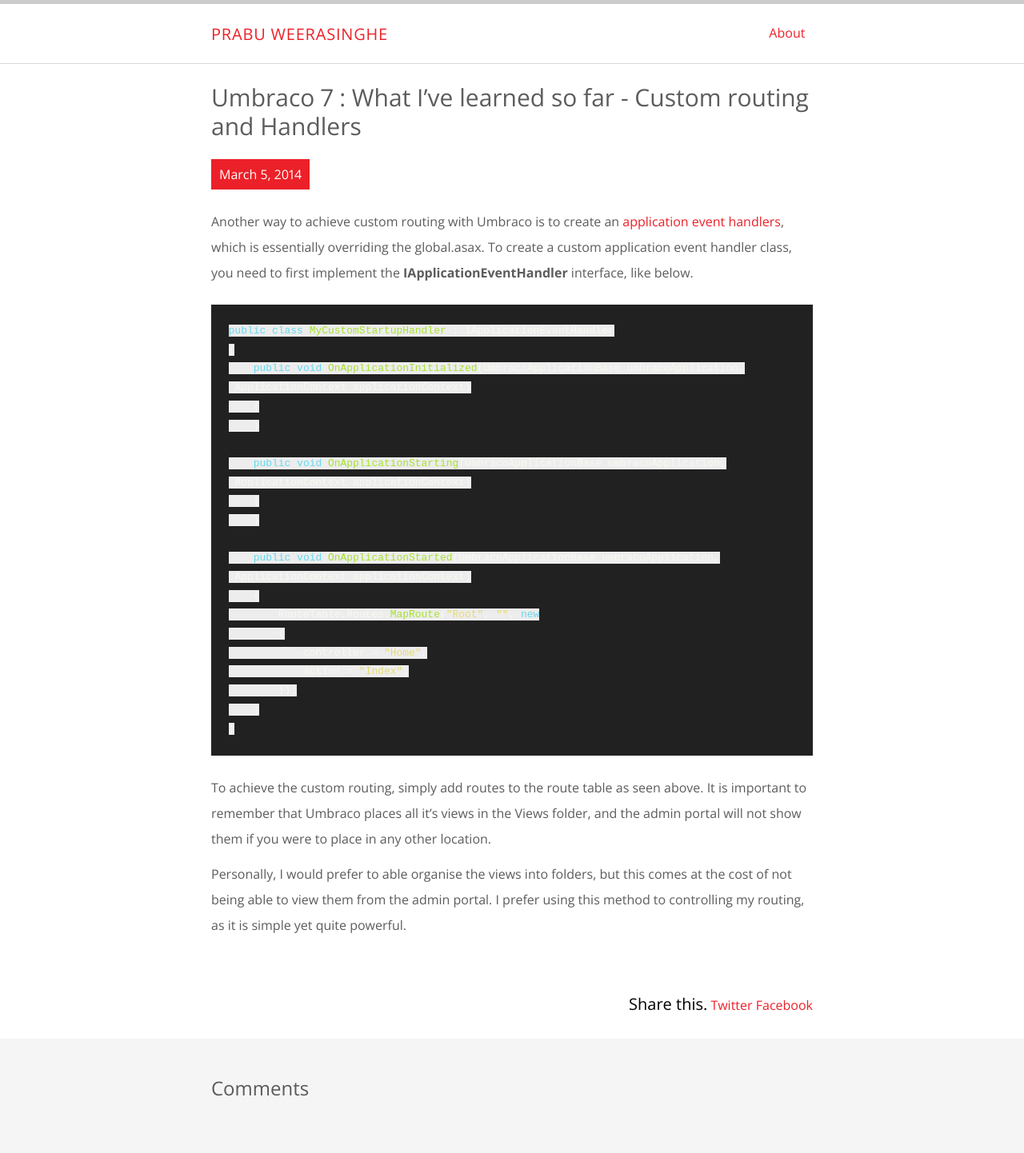
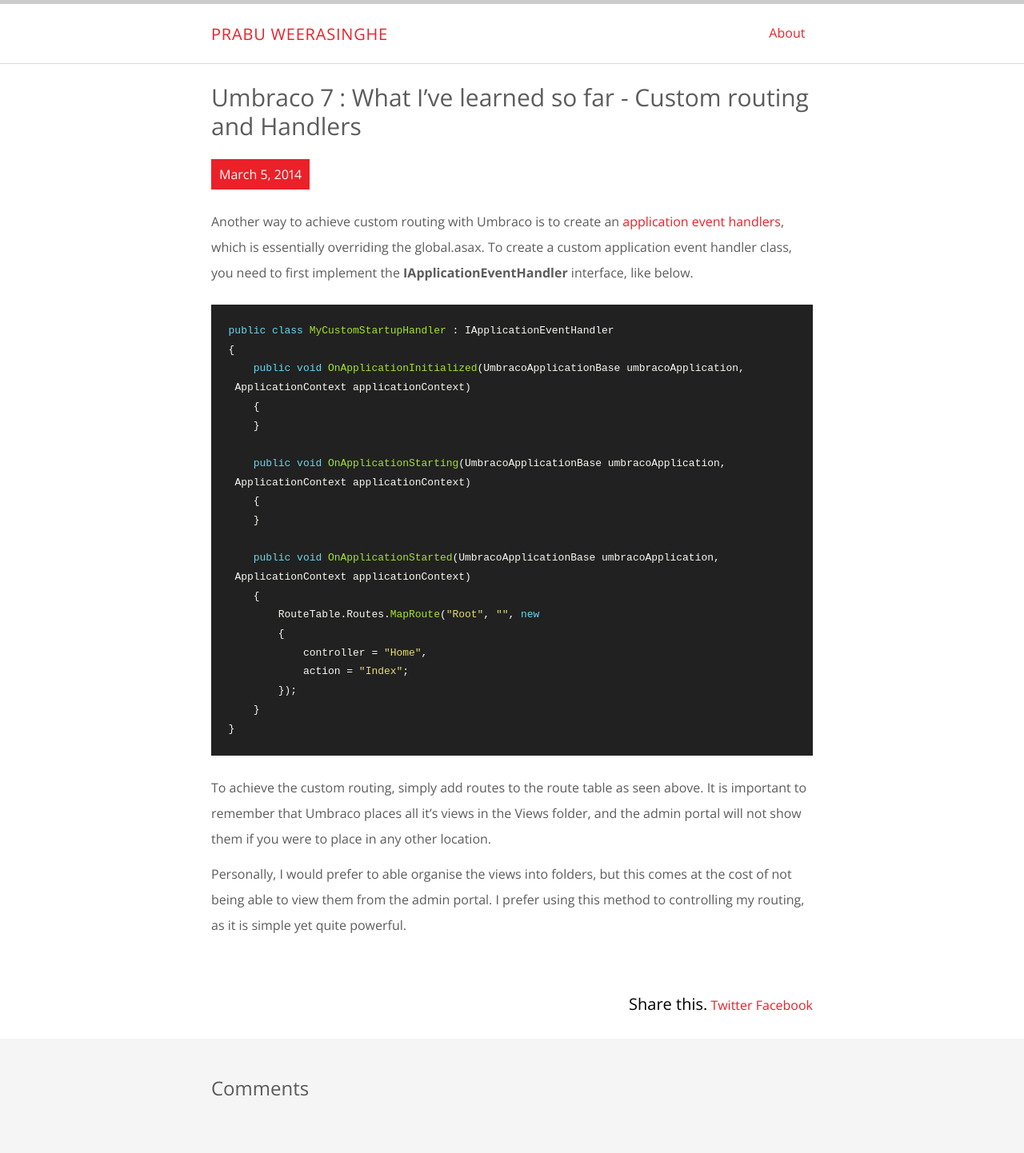
Before and after one commit to prabuw/prabuw.github.io, a Jekyll site: the page built from _posts/2014-03-05-umbraco-7-what-ive-learned-so-far-custom-routing-and-handlers.markdown, in a window 1280 px wide. Shown: the whole page at 80% size. Built offline with Jekyll 4.4.1, drawn with Linux system fonts in a browser that asks for light colours; comment, search, counter and statistics services are not loaded.

Commit message:
Dark theme again!

```diff
--- a/assets/scss/_syntax-highlighting.scss
+++ b/assets/scss/_syntax-highlighting.scss
@@ -6,7 +6,10 @@
   padding: 0;
   box-shadow: 0px 0px 2px rgba($black-color, .1);
   overflow: scroll;
-  background-color: lighten($black-color, 13%) !important;
+
+  .highlighter-rouge &, &, .hll, pre, code {
+    background-color: lighten($black-color, 13%) !important;
+  }
 
   pre {
     margin: 0;
```
